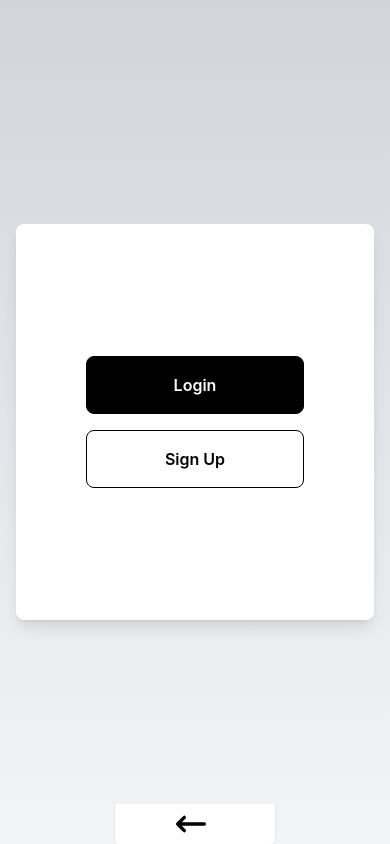
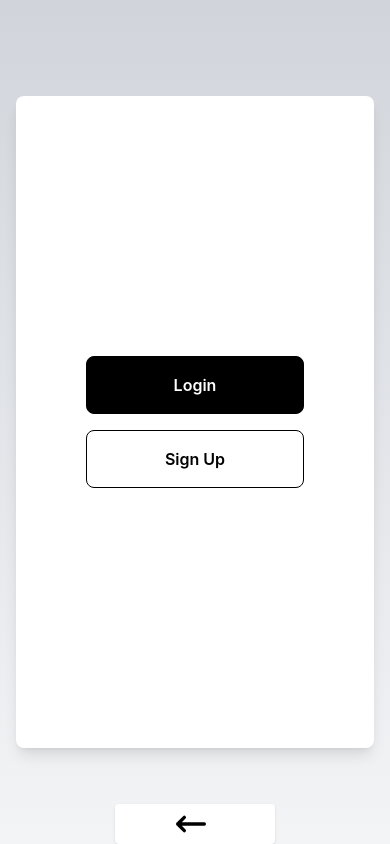
Before and after one commit to shevgn/electronics-shop-uni, a React (Vite) app in the folder frontend/: page /auth in a window 390 px wide. Built offline with nearby package versions, Linux system fonts and the light colour scheme.

Commit message:
mobile design fixed

```diff
--- a/frontend/src/pages/auth/MSection.tsx
+++ b/frontend/src/pages/auth/MSection.tsx
@@ -15,7 +15,7 @@ export default function MSection({
       initial={{ opacity: 0, scale: 0.9 }}
       animate={{ opacity: 1, scale: 1, transition: { duration: 0.2 } }}
       exit={{ opacity: 0, scale: 0.95, transition: { duration: 1.5 } }}
-      className={`relative flex h-full w-full flex-col items-center justify-center rounded-lg bg-white p-4 font-semibold text-black shadow-lg transition-all sm:h-2/3 sm:w-2/3 ${className}`}
+      className={`relative flex h-full w-full flex-col items-center justify-center rounded-lg bg-white p-4 font-semibold text-black shadow-lg transition-all sm:h-2/3 sm:w-2/3 md:h-2/3 ${className}`}
     >
       {children}
     </motion.section>
--- a/frontend/src/pages/auth/RegisterForm.tsx
+++ b/frontend/src/pages/auth/RegisterForm.tsx
@@ -24,7 +24,7 @@ export default function RegisterForm({
   return (
     <MSection key={"register"}>
       <h2 className="p-2 text-4xl">Create Account</h2>
-      <form className="my-10 flex w-full flex-col space-y-4 md:w-1/2 lg:w-1/3">
+      <form className="my-4 flex w-full flex-col space-y-4 md:w-1/2 lg:w-1/3">
         <InputField
           onChange={handleChange}
           label={"Name"}
--- a/frontend/src/pages/auth/page.tsx
+++ b/frontend/src/pages/auth/page.tsx
@@ -9,7 +9,7 @@ export default function AuthPage() {
   const [isLogin, setIsLogin] = useState<boolean | null>(null);
 
   return (
-    <main className="flex h-screen w-screen items-center justify-center bg-gradient-to-t from-gray-100 to-gray-300 p-4 py-56 sm:p-0">
+    <main className="flex h-screen w-screen items-center justify-center bg-gradient-to-t from-gray-100 to-gray-300 p-4 py-24 sm:p-0">
       <h1 className="visually-hidden">Auth</h1>
       <Link
         to="/"
```
